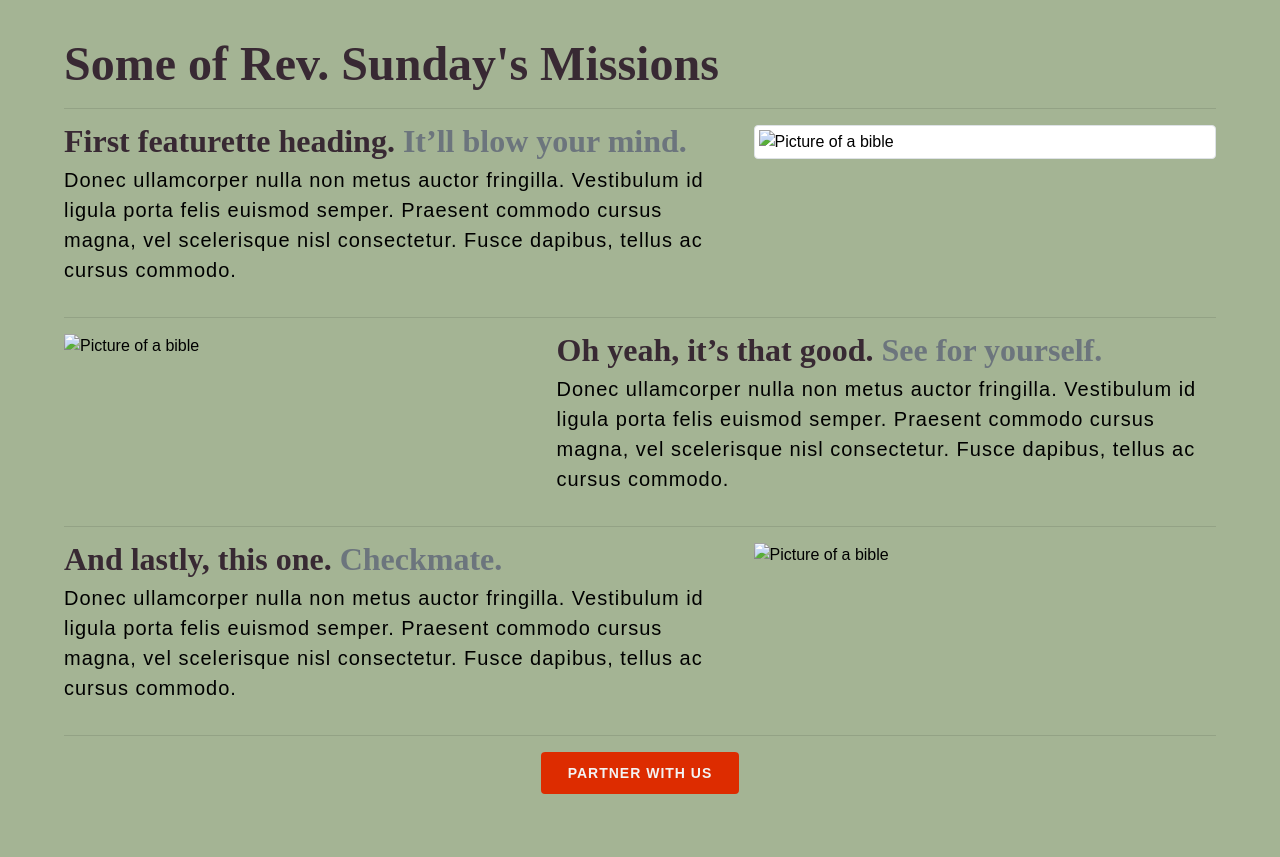
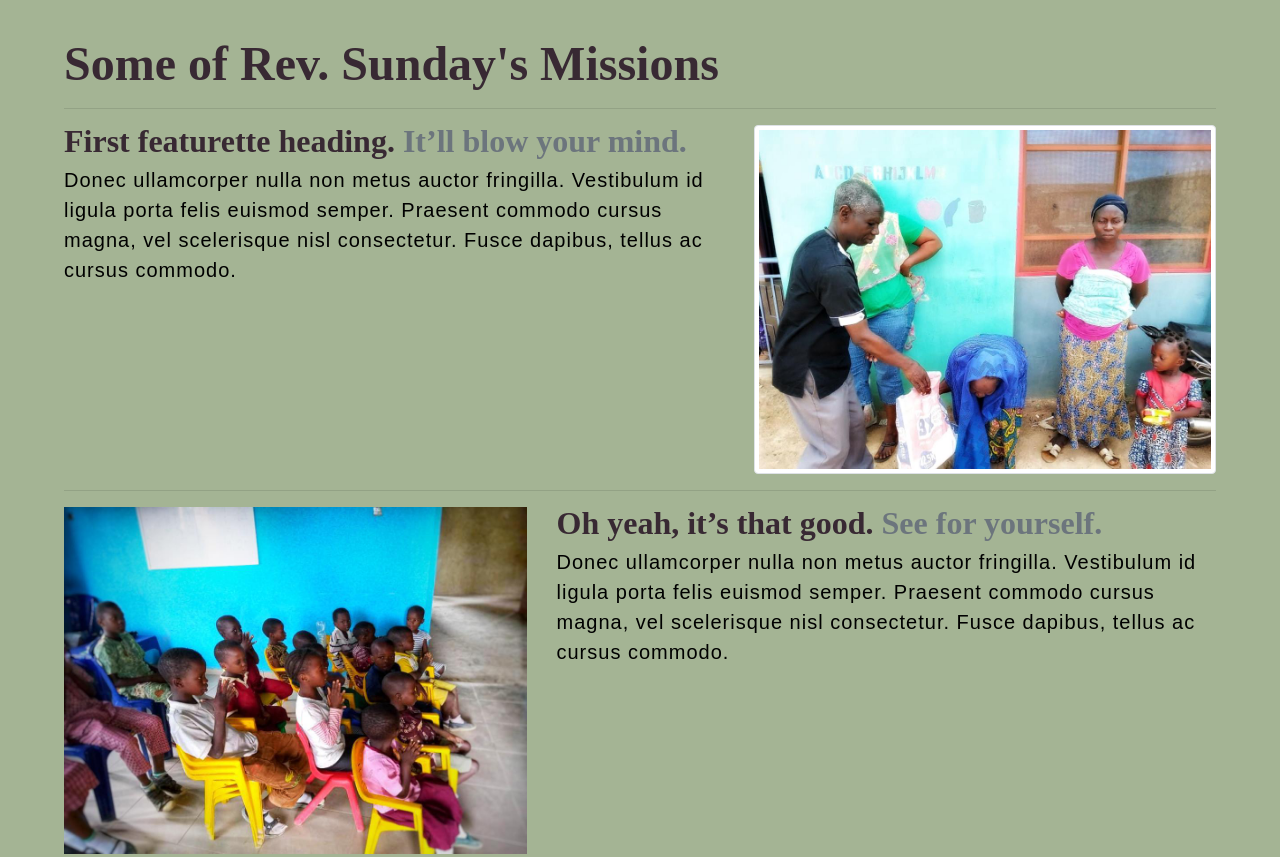
Before and after one commit to d-knnd/RevSundayAwe, a plain HTML site: page index.html in a window 1280 px wide. Shown: the part 1280-2137 px from the top of the page. Drawn offline with nearby package versions, Linux system fonts and the light colour scheme; files that its build step writes are made by us from their sources.

Commit message:
Update index.html

```diff
--- a/index.html
+++ b/index.html
@@ -10,7 +10,7 @@
 
     <!-- Google Fonts -->
     <link href="https://fonts.googleapis.com/css2?family=Raleway&display=swap" rel="stylesheet">
-    <link rel="stylesheet" href="css/styles.css">
+    <link rel="stylesheet" href="styles.css">
     <title>Rev Sunday Awe</title>
   </head>
   <body>
@@ -48,7 +48,7 @@
       </ol>
       <div class="carousel-inner">
         <div class="carousel-item active">
-          <img class="d-block w-100" src="imgs/bible3.jpg" alt="Picture of a bible">
+          <img class="d-block w-100" src="bible3.jpg" alt="Picture of a bible">
           <div class="container-fluid">
             <div class="carousel-caption">
               <div class="card">
@@ -158,7 +158,7 @@
             <p class="lead">Donec ullamcorper nulla non metus auctor fringilla. Vestibulum id ligula porta felis euismod semper. Praesent commodo cursus magna, vel scelerisque nisl consectetur. Fusce dapibus, tellus ac cursus commodo.</p>
           </div>
           <div class="col-md-5">
-            <img class="d-block w-100 img-thumbnail" src="imgs/img1.jpeg" alt="Picture of a bible">
+            <img class="d-block w-100 img-thumbnail" src="img1.jpeg" alt="Picture of a bible">
           </div>
         </div>
 
@@ -170,7 +170,7 @@
             <p class="lead">Donec ullamcorper nulla non metus auctor fringilla. Vestibulum id ligula porta felis euismod semper. Praesent commodo cursus magna, vel scelerisque nisl consectetur. Fusce dapibus, tellus ac cursus commodo.</p>
           </div>
           <div class="col-md-5 order-md-1">
-            <img class="d-block w-100" src="imgs/img2.jpeg" alt="Picture of a bible">
+            <img class="d-block w-100" src="img2.jpeg" alt="Picture of a bible">
           </div>
         </div>
 
@@ -182,7 +182,7 @@
             <p class="lead">Donec ullamcorper nulla non metus auctor fringilla. Vestibulum id ligula porta felis euismod semper. Praesent commodo cursus magna, vel scelerisque nisl consectetur. Fusce dapibus, tellus ac cursus commodo.</p>
           </div>
           <div class="col-md-5">
-            <img class="d-block w-100" src="imgs/img3.jpeg" alt="Picture of a bible">
+            <img class="d-block w-100" src="img3.jpeg" alt="Picture of a bible">
           </div>
         </div>
 
```
